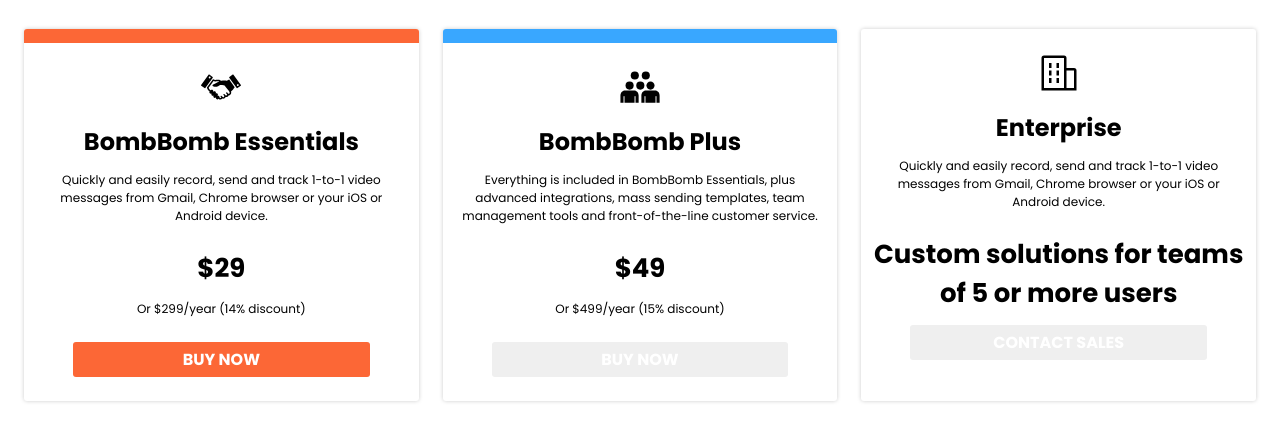
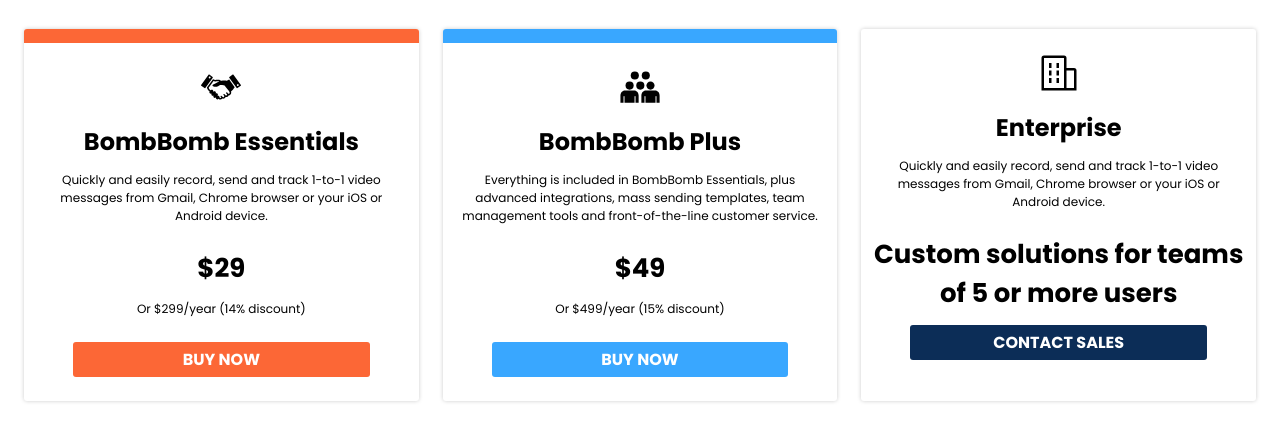
Before and after one commit to dersuprogg/css-flexbox-practice, a plain HTML site: page index.html in a window 1280 px wide. Shown: the part 96-536 px from the top of the page. Drawn offline with Linux system fonts and the light colour scheme.

Commit message:
Style plus card

```diff
--- a/styles.css
+++ b/styles.css
@@ -99,3 +99,11 @@ article {
 .btn.btn--essentials {
   background-color: var(--orange);
 }
+
+.btn.btn--plus {
+  background-color: var(--blue);
+}
+
+.btn.btn--enterprise {
+  background-color: var(--dark-blue);
+}
```
